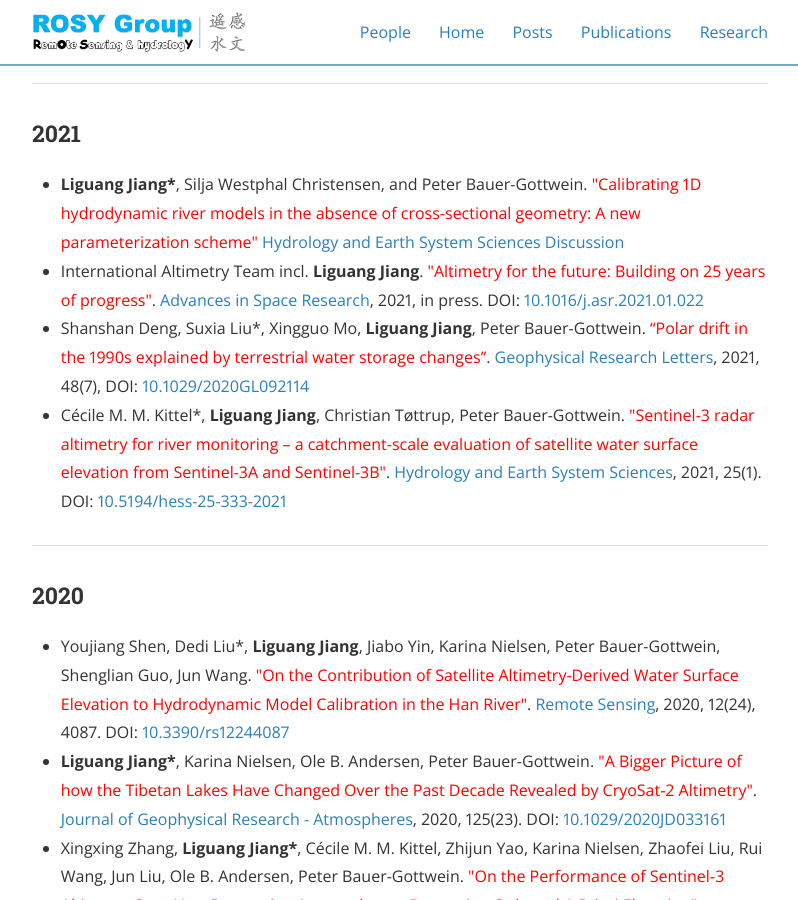
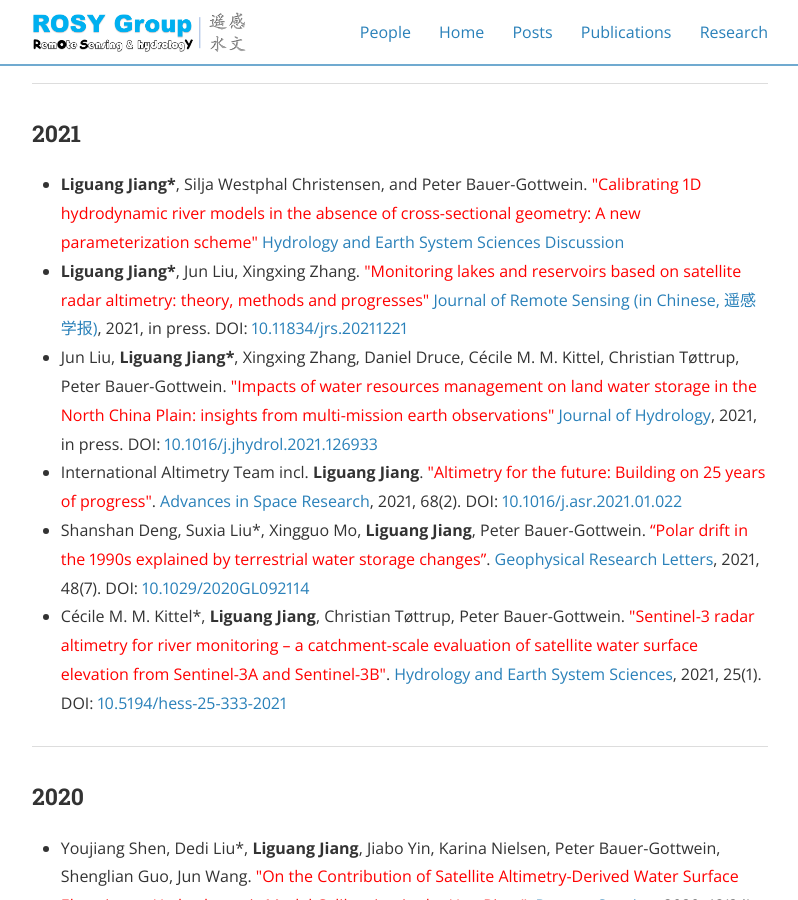
Before and after one commit to 12530/rshydro, a Jekyll site: the page built from publications.md, in a window 1280 px wide and 900 px high, scrolled down 348 px. Shown: the whole window, without its empty margins (240-1038 px from the left). Built offline with Jekyll 4.4.1, drawn with Linux system fonts in a browser that asks for light colours; nearby versions of some CDN libraries.

Commit message:
Update publications.md

```diff
--- a/publications.md
+++ b/publications.md
@@ -11,8 +11,10 @@ main_nav: true
 <h3>2021</h3>
 <ul>
   <li><b>Liguang Jiang*</b>, Silja Westphal Christensen, and Peter Bauer-Gottwein. <font color="red"> "Calibrating 1D hydrodynamic river models in the absence of cross-sectional geometry: A new parameterization scheme" </font> <a href="https://hess.copernicus.org/preprints/hess-2021-210/"> Hydrology and Earth System Sciences Discussion </a></li>
-  <li>International Altimetry Team incl. <b>Liguang Jiang</b>. <font color="red">"Altimetry for the future: Building on 25 years of progress"</font>. <a href="https://www.journals.elsevier.com/advances-in-space-research"> Advances in Space Research</a>, 2021, in press. DOI: <a href="https://doi.org/10.1016/j.asr.2021.01.022">10.1016/j.asr.2021.01.022</a></li>
-  <li>Shanshan Deng, Suxia Liu*, Xingguo Mo, <b>Liguang Jiang</b>, Peter Bauer-Gottwein. <font color="red">“Polar drift in the 1990s explained by terrestrial water storage changes”</font>. <a href="https://agupubs.onlinelibrary.wiley.com/doi/10.1029/2020GL092114">Geophysical Research Letters</a>, 2021, 48(7), DOI: <a href="https://doi.org/10.1029/2020GL092114">10.1029/2020GL092114</a></li>
+  <li><b>Liguang Jiang*</b>, Jun Liu, Xingxing Zhang. <font color="red"> "Monitoring lakes and reservoirs based on satellite radar altimetry: theory, methods and progresses" </font> <a href="http://www.jors.cn/jrs/ch/reader/view_abstract.aspx?doi=10.11834/jrs.20211221"> Journal of Remote Sensing (in Chinese, 遥感学报)</a>, 2021, in press. DOI: <a href="http://www.jors.cn/jrs/ch/reader/view_abstract.aspx?doi=10.11834/jrs.20211221">10.11834/jrs.20211221</a></li>
+  <li>Jun Liu, <b>Liguang Jiang*</b>, Xingxing Zhang, Daniel Druce, Cécile M. M. Kittel,  Christian Tøttrup, Peter Bauer-Gottwein. <font color="red"> "Impacts of water resources management on land water storage in the North China Plain: insights from multi-mission earth observations" </font> <a href="https://www.sciencedirect.com/science/article/abs/pii/S0022169421009835?via%3Dihub"> Journal of Hydrology</a>, 2021, in press. DOI: <a href="https://doi.org/10.1016/j.jhydrol.2021.126933">10.1016/j.jhydrol.2021.126933</a></li>
+  <li>International Altimetry Team incl. <b>Liguang Jiang</b>. <font color="red">"Altimetry for the future: Building on 25 years of progress"</font>. <a href="https://www.sciencedirect.com/science/article/pii/S0273117721000594?via%3Dihub"> Advances in Space Research</a>, 2021, 68(2). DOI: <a href="https://doi.org/10.1016/j.asr.2021.01.022">10.1016/j.asr.2021.01.022</a></li>
+  <li>Shanshan Deng, Suxia Liu*, Xingguo Mo, <b>Liguang Jiang</b>, Peter Bauer-Gottwein. <font color="red">“Polar drift in the 1990s explained by terrestrial water storage changes”</font>. <a href="https://agupubs.onlinelibrary.wiley.com/doi/10.1029/2020GL092114">Geophysical Research Letters</a>, 2021, 48(7). DOI: <a href="https://doi.org/10.1029/2020GL092114">10.1029/2020GL092114</a></li>
   <li>Cécile M. M. Kittel*, <b>Liguang Jiang</b>, Christian Tøttrup, Peter Bauer-Gottwein. <font color="red">"Sentinel-3 radar altimetry for river monitoring – a catchment-scale evaluation of satellite water surface elevation from Sentinel-3A and Sentinel-3B"</font>. <a href="https://hess.copernicus.org/articles/25/333/2021/"> Hydrology and Earth System Sciences</a>, 2021, 25(1). DOI: <a href="https://doi.org/10.5194/hess-25-333-2021">10.5194/hess-25-333-2021</a></li>
 </ul>
 
```
